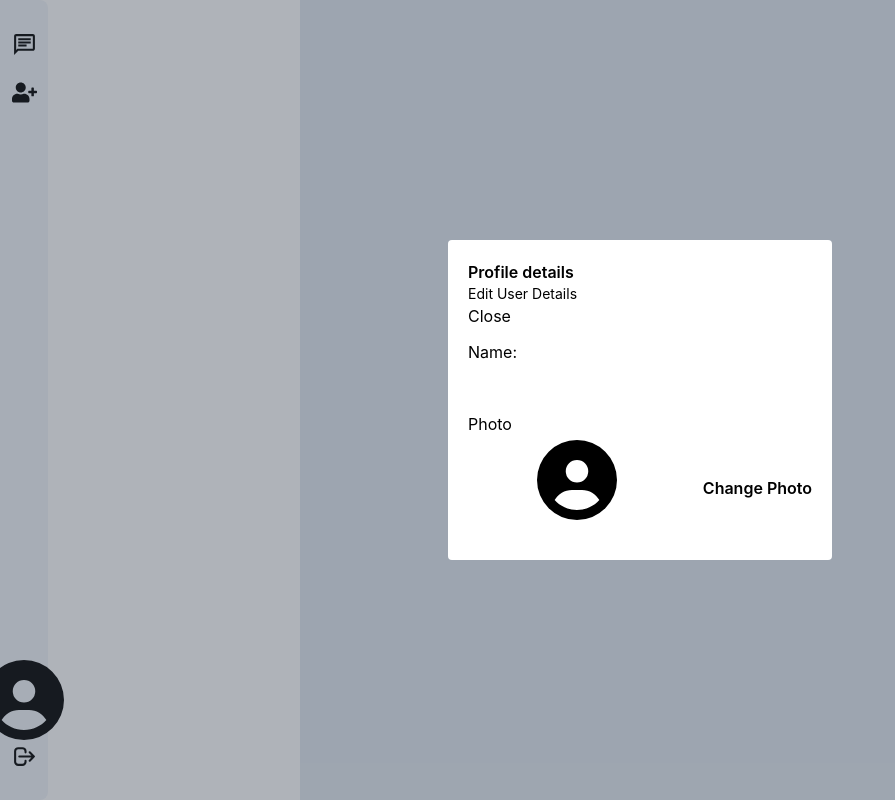
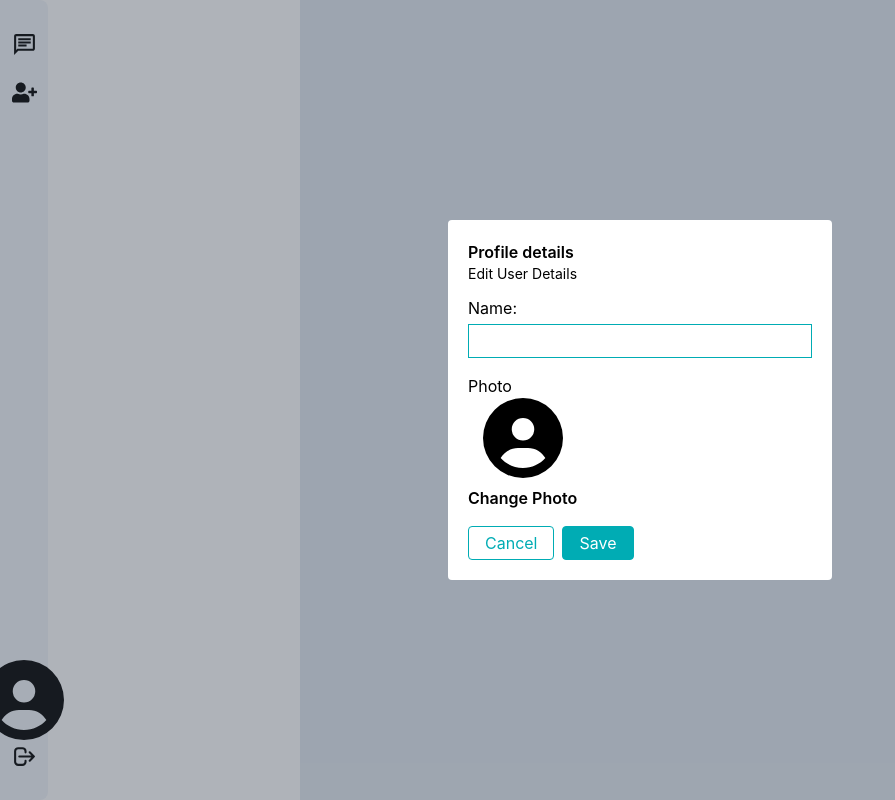
Before and after one commit to panwarabhinav35/ChatAPP, a React (Create React App) app in the folder client/: page / in a window 1280 px wide. Both pictures are taken after a click on the element 24 px from the left and 708 px from the top of the page. Shown: the whole page, without its empty margins (0-895 px from the left). Built offline with nearby package versions, Linux system fonts and the light colour scheme; no server answers.

Commit message:
Update user Completed

```diff
--- a/client/src/components/EditUserDetails.js
+++ b/client/src/components/EditUserDetails.js
@@ -1,8 +1,14 @@
 import React, { useState } from "react";
 import Avatar from "./Avatar";
+import { uploadFile } from "../helper/uploadFile";
+import { useDispatch, useSelector } from "react-redux";
+import { loggedInToken, setUser } from "../redux/userSlice";
 
 const EditUserDetails = ({ setEditUser, userInfo }) => {
+  const userToken = useSelector(loggedInToken);
+  const dispatch = useDispatch();
   const [data, setData] = useState({
+    token: userToken,
     name: userInfo?.name,
     profile_pic: userInfo?.profile_pic,
   });
@@ -12,13 +18,39 @@ const EditUserDetails = ({ setEditUser, userInfo }) => {
     newData[name] = value;
     setData(newData);
   };
-  console.log(data)
+
+  const handleUploadPhoto = async (e) => {
+    const file = e.target.files[0];
+    const uploadPhoto = await uploadFile(file);
+    let newData = { ...data };
+    newData.profile_pic = uploadPhoto.url;
+    setData(newData);
+    e.target.value = "";
+  };
+
+  const saveUpdate = async () => {
+    try {
+      const response = await fetch(
+        `${process.env.REACT_APP_BACKEND_URL}/api/update-user`,
+        {
+          method: "PATCH",
+          body: JSON.stringify(data),
+          headers: { "Content-Type": "application/json" },
+        }
+      );
+
+      const responseData = await response.json();
+      dispatch(setUser(responseData.data));
+      setEditUser(false);
+    } catch (error) {
+      console.log(error);
+    }
+  };
   return (
     <div className="fixed top-0 bottom-0 left-0 right-0 bg-gray-700 bg-opacity-40 flex justify-center items-center">
       <div className="bg-white p-5 m-1 rounded w-full max-w-sm">
         <h2 className="font-semibold">Profile details</h2>
         <h2 className="text-sm">Edit User Details</h2>
-        <h2 onClick={() => setEditUser(false)}>Close</h2>
         <form className="grid gap-3 mt-3">
           <div className="flex flex-col gap-1">
             <label htmlFor="name">Name:</label>
@@ -28,14 +60,36 @@ const EditUserDetails = ({ setEditUser, userInfo }) => {
               id="name"
               value={data.name}
               onChange={(e) => handleOnchange(e)}
-              className="w-full py-1 px-2 focus:outline-primary border-0.5"
+              className="w-full py-1 px-2 border-primary border focus:outline-primary border-0.5"
             ></input>
           </div>
           <div>
-            <label htmlFor="profile_pic">Photo</label>
             <div className="my-1 flex items-center gap-4">
-                <Avatar userInfo={userInfo}></Avatar>
-                <div className="font-semibold">Change Photo</div>
+              <label htmlFor="profile_pic">
+                Photo
+                <Avatar userInfo={data}></Avatar>
+                <div className="font-semibold cursor-pointer">Change Photo</div>
+              </label>
+              <input
+                id="profile_pic"
+                type="file"
+                className="hidden"
+                onChange={(e) => handleUploadPhoto(e)}
+              />
+            </div>
+          </div>
+          <div className="flex gap-2">
+            <div
+              className="border-primary border text-primary px-4 py-1 rounded cursor-pointer"
+              onClick={() => setEditUser(false)}
+            >
+              Cancel
+            </div>
+            <div
+              className="border-primary border bg-primary text-white px-4 py-1 rounded cursor-pointer"
+              onClick={() => saveUpdate()}
+            >
+              Save
             </div>
           </div>
         </form>
```
Also changed, not shown: 1 other file (tests, documents, lock files or other folders).
